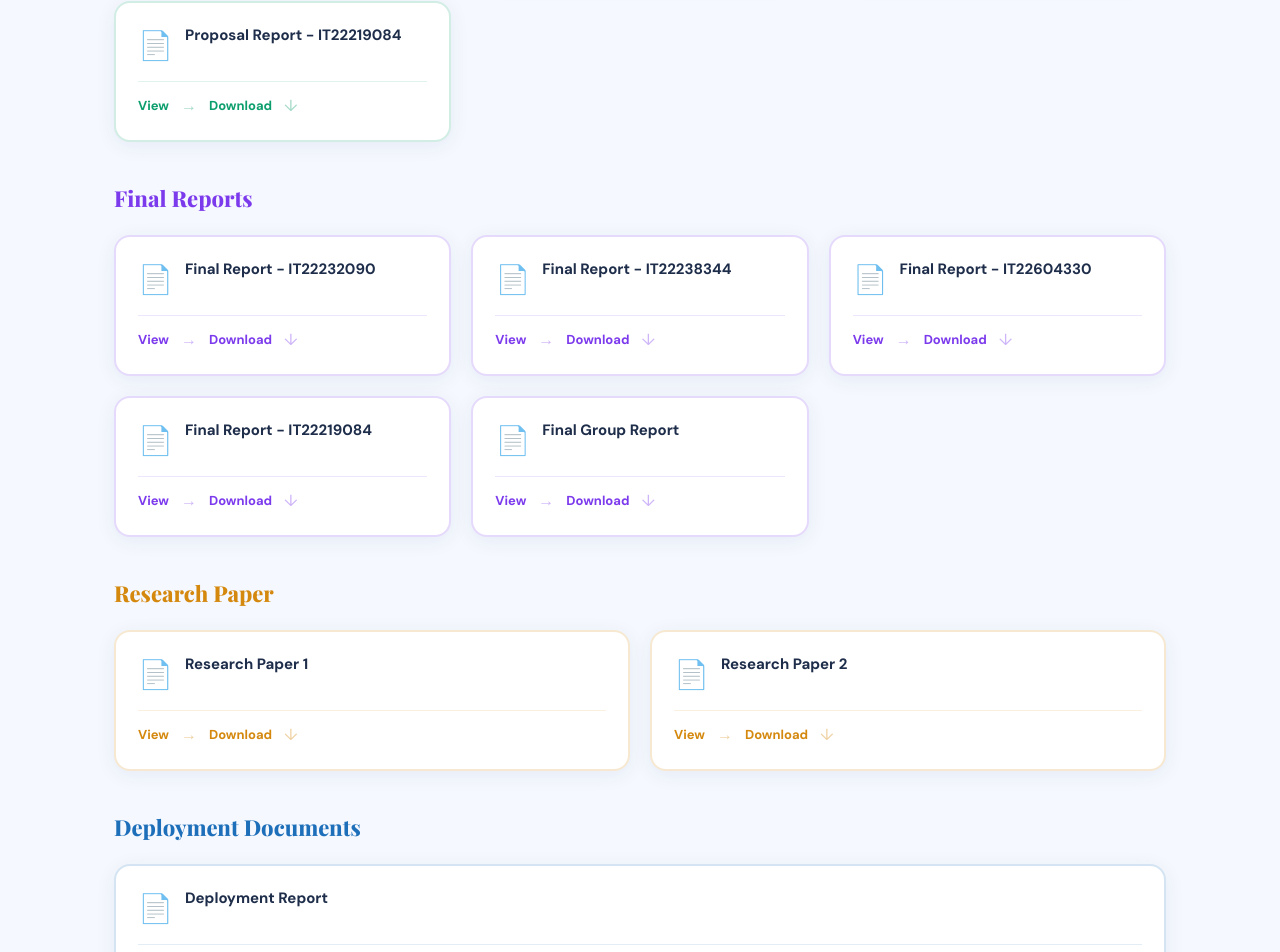
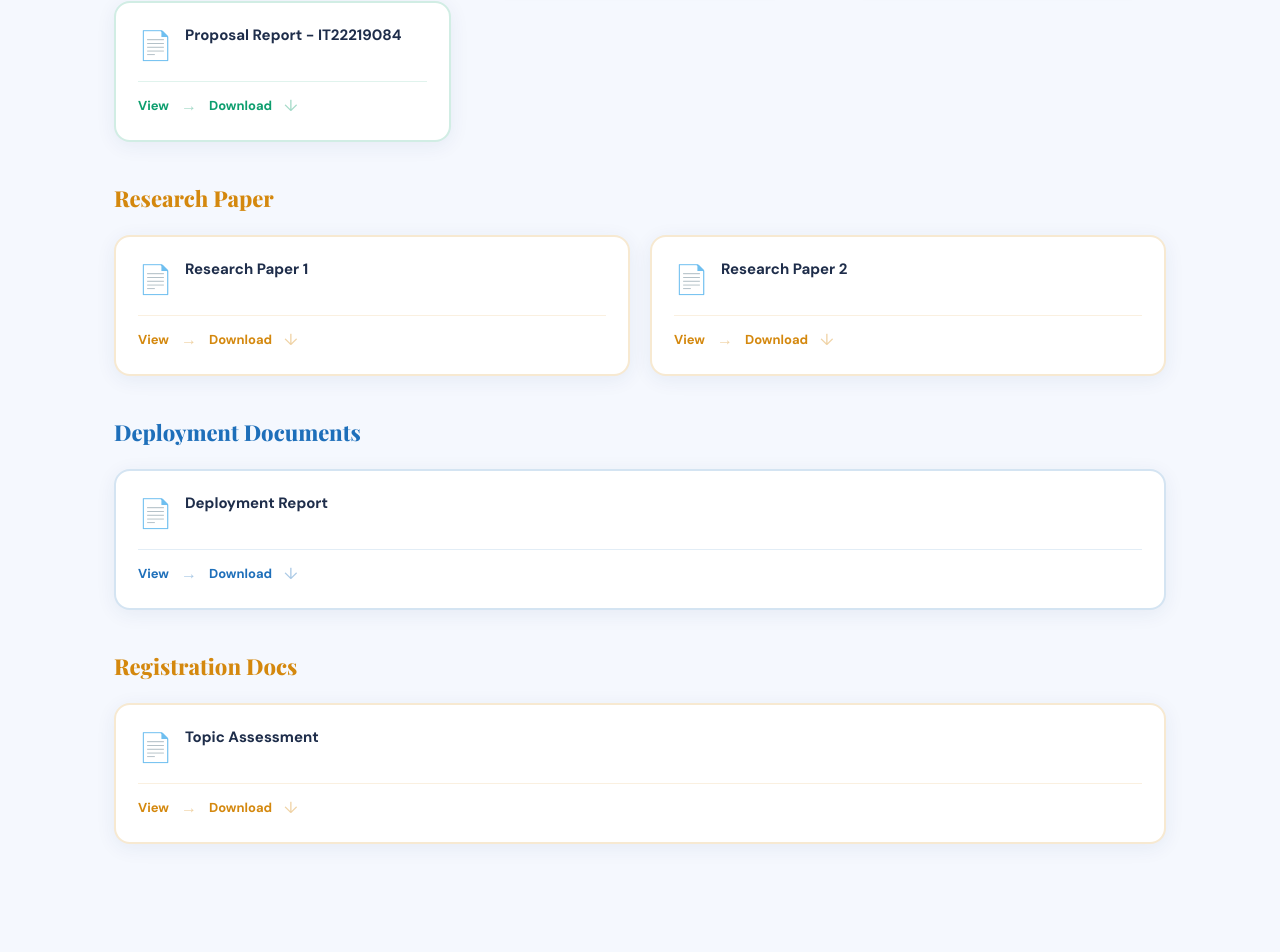
Before and after one commit to sathu0622/rp_website_eduvisional, a React (Vite) app in the folder eduvisionai-website/: page /documents in a window 1280 px wide. Shown: the part 534-1486 px from the top of the page. Built offline with nearby package versions, Linux system fonts and the light colour scheme.

Commit message:
doc added

```diff
--- a/eduvisionai-website/src/pages/Documents.jsx
+++ b/eduvisionai-website/src/pages/Documents.jsx
@@ -25,17 +25,17 @@ const documentGroups = [
       },
     ],
   },
-  {
-    title: "Final Reports",
-    color: "#7c3aed",
-    documents: [
-      { title: "Final Report - IT22232090", link: "/doc/final-it22232090.pdf" },
-      { title: "Final Report - IT22238344", link: "/doc/final-it22238344.pdf" },
-      { title: "Final Report - IT22604330", link: "/doc/final-it22604330.pdf" },
-      { title: "Final Report - IT22219084", link: "/doc/final-it22219084.pdf" },
-      { title: "Final Group Report", link: "/doc/final-group-report.pdf" },
-    ],
-  },
+  // {
+  //   title: "Final Reports",
+  //   color: "#7c3aed",
+  //   documents: [
+  //     { title: "Final Report - IT22232090", link: "/doc/final-it22232090.pdf" },
+  //     { title: "Final Report - IT22238344", link: "/doc/final-it22238344.pdf" },
+  //     { title: "Final Report - IT22604330", link: "/doc/final-it22604330.pdf" },
+  //     { title: "Final Report - IT22219084", link: "/doc/final-it22219084.pdf" },
+  //     { title: "Final Group Report", link: "/doc/final-group-report.pdf" },
+  //   ],
+  // },
   {
   title: "Research Paper",
   color: "#d4880e",
@@ -46,7 +46,7 @@ const documentGroups = [
     },
     {
       title: "Research Paper 2",
-      link: "/doc/research-paper-2.pdf",
+      link: "/doc/AI Powered Accessible Learning and Assessment Platform for Visually Impaired OL History Students in Sri Lanka.pdf",
     },
   ],
 },
@@ -66,7 +66,7 @@ const documentGroups = [
     documents: [
       {
         title: "Topic Assessment",
-        link: "/doc/topic-assessment.pdf",
+        link: "/doc/TAF_25-26J-438.pdf",
       },
     ],
   },
```
Also changed, not shown: 2 other files (tests, documents, lock files or other folders).
